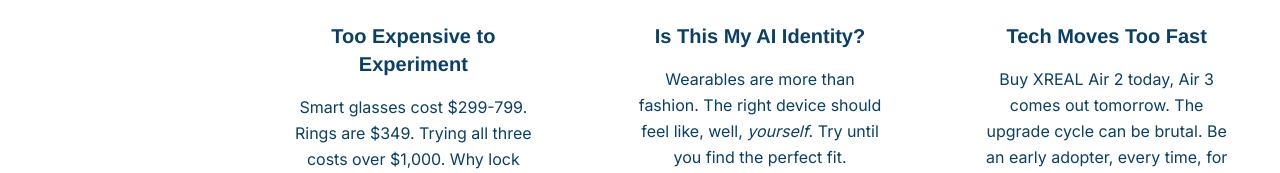
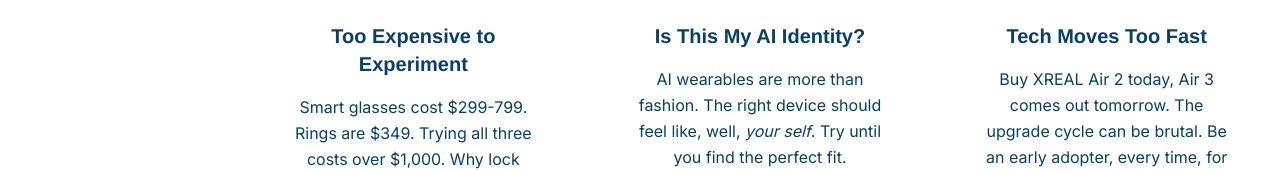
Before and after one commit to thinking-spot/techloop, a Next.js app: page /waitlist in a window 1280 px wide. Shown: the part 1320-1493 px from the top of the page. Built offline with nearby package versions, Linux system fonts and the light colour scheme.

Commit message:
Copy tweak: yourself -> your self

```diff
--- a/src/app/waitlist/page.tsx
+++ b/src/app/waitlist/page.tsx
@@ -115,7 +115,7 @@ export default function WaitlistPage() {
                         <div className="w-16 h-16 bg-orange-100 text-orange-600 rounded-full flex items-center justify-center mx-auto mb-6 text-3xl">🤷</div>
                         <h3 className="text-xl font-bold text-headline mb-4">Is This My AI Identity?</h3>
                         <p className="text-paragraph leading-relaxed mb-6">
-                            Wearables are more than fashion. The right device should feel like, well, <em>yourself</em>. Try until you find the perfect fit.
+                            AI wearables are more than fashion. The right device should feel like, well, <em>your self</em>. Try until you find the perfect fit.
                         </p>
                         <blockquote className="bg-gray-50 p-4 rounded-xl text-sm text-paragraph italic border-l-4 border-orange-200">
                             &quot;Bought Meta Ray-Ban, but it just wasn&apos;t &apos;me&apos;. Wish I could&apos;ve rented first.&quot;
```
